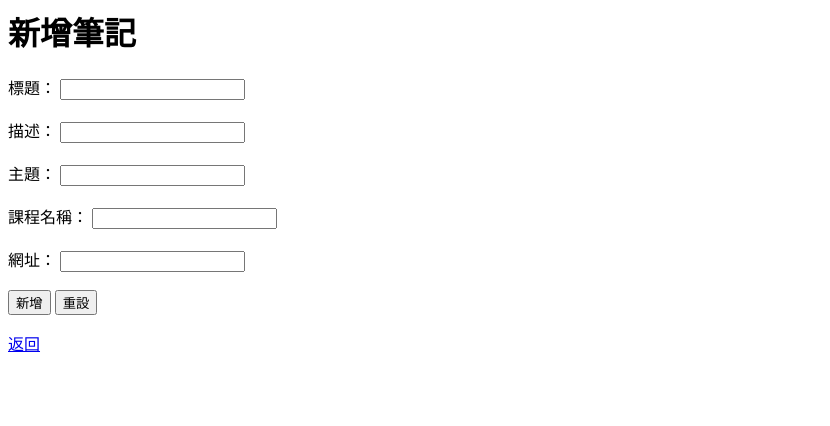
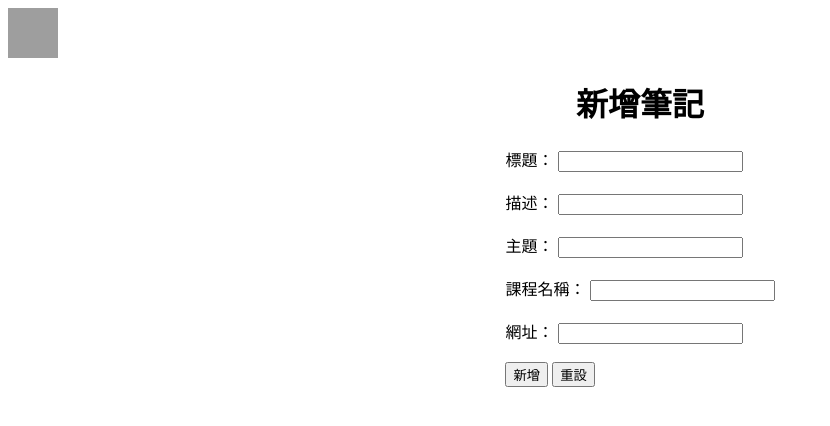
Before and after one commit to DHugo324/database_final, a PHP site: page /note/insert/index.php in a window 1280 px wide. Shown: the top 426 px of the page, without its empty margins (0-830 px from the left). Run offline with PHP 8.4, Linux system fonts and the light colour scheme; the visitor is signed in with stand-in values (Sample User, id 1); grey boxes are pictures that could not be loaded.

Commit message:
update css

```diff
--- a/note/insert/index.php
+++ b/note/insert/index.php
@@ -23,6 +23,11 @@ function login_alert()
 </head>
 
 <body>
+    <div>
+        <img src="../../image/back.png" title="返回" width="50px" height="50px" style="cursor: pointer;"
+            onclick="history.back()">
+    </div>
+    <main style="width:100%; display: flex; flex-direction: column; align-items: center;">
         <h1>新增筆記</h1>
         <form method="post" action="insert.php">
             標題：
@@ -38,7 +43,7 @@ function login_alert()
             <input type="submit" value="新增" name="submit">
             <input type="reset" value="重設" name="reset">
         </form>
-    <a href="../note.php">返回</a>
+    </main>
 </body>
 
 </html>
```
Also changed, not shown: code_practice/insert/index.php (+6 -1 lines). Lines whose indentation alone changed are shown as unchanged.
